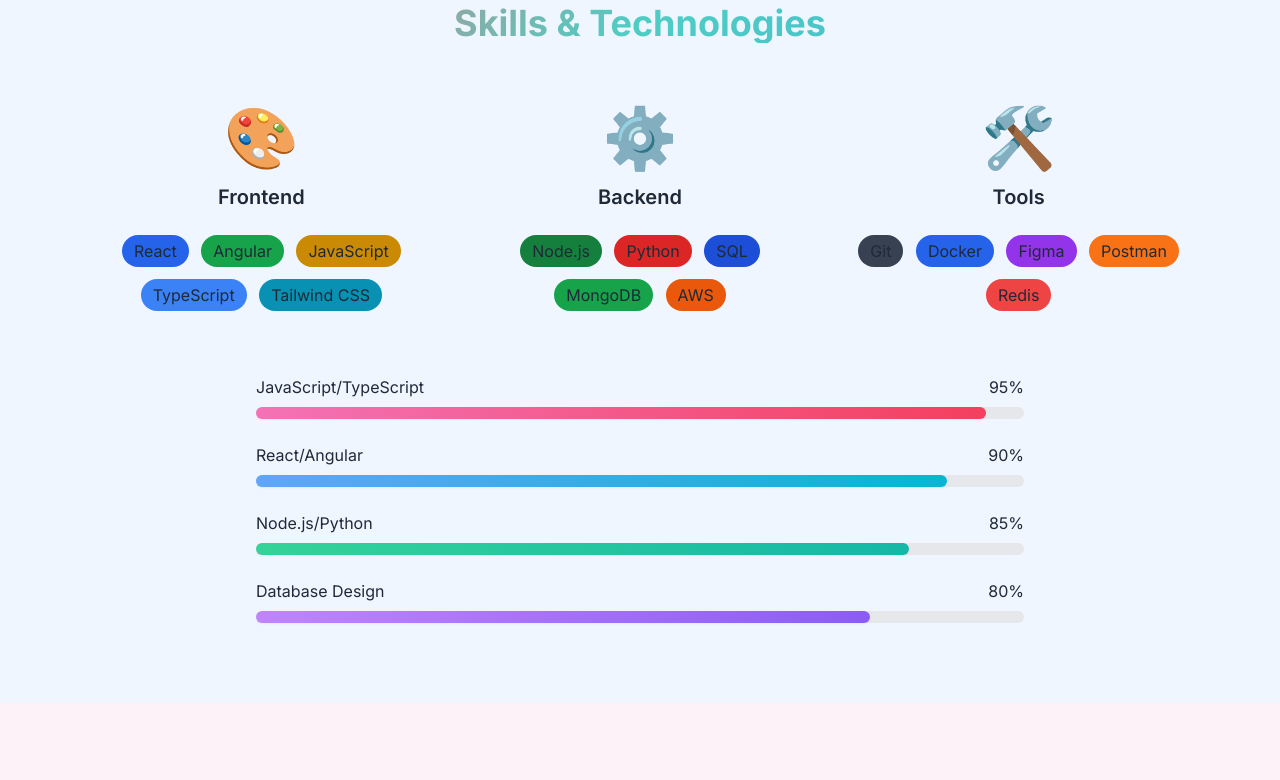
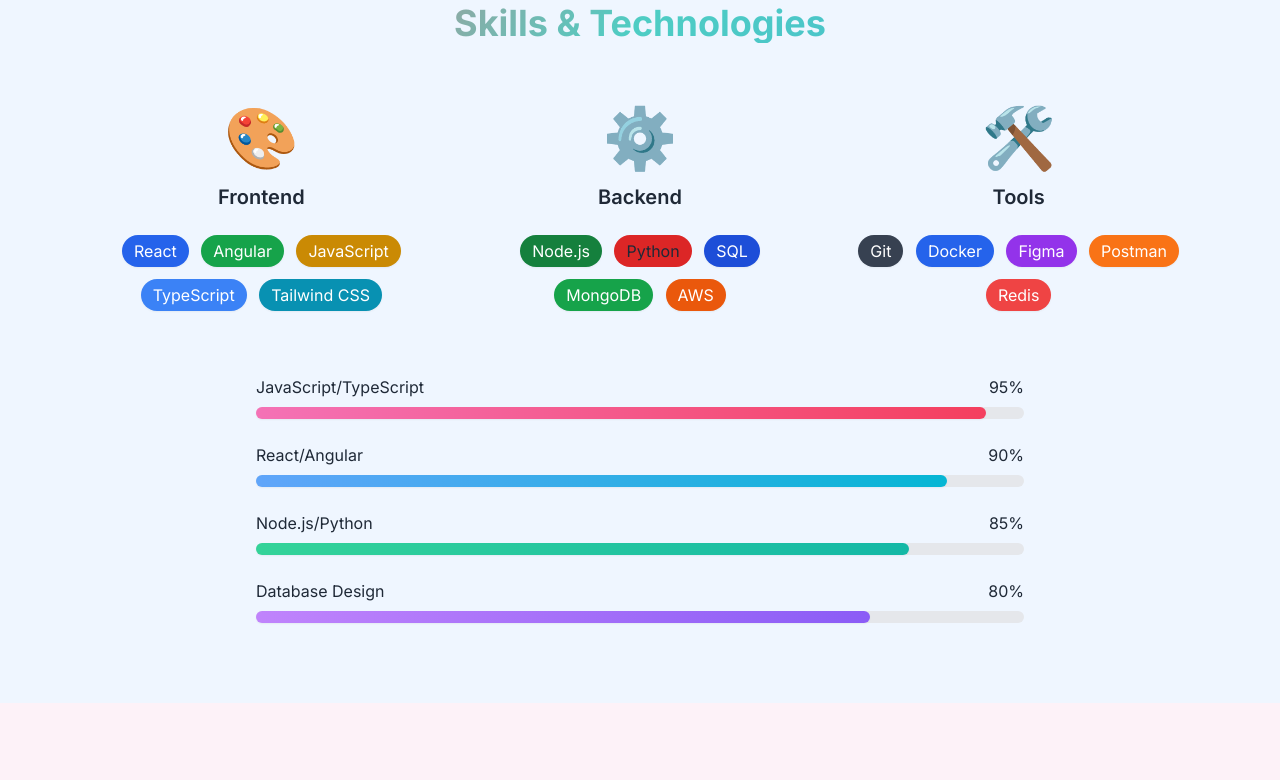
Before and after one commit to sriniva5/sriniva5.github.io, a plain HTML site: page index.html in a window 1280 px wide. Shown: the part 1461-2241 px from the top of the page. Drawn offline with nearby package versions, Linux system fonts and the light colour scheme.

Commit message:
Update index.html

```diff
--- a/index.html
+++ b/index.html
@@ -69,8 +69,9 @@
 <body class="bg-gray-50 text-gray-800 overflow-x-hidden">
     <!-- Navigation -->
     <nav class="fixed top-0 w-full bg-white/90 backdrop-blur-sm z-50 border-b border-gray-200 shadow-sm">
-        <div class="flex justify-between items-center">
-            <div class="text-2xl font-bold gradient-text">Ananya Srinivasan</div>
+        <div class="max-w-6xl mx-auto px-6 py-4">
+            <div class="flex justify-between items-center">
+                <div class="text-2xl font-bold gradient-text">Ananya Srinivasan</div>
                 <div class="hidden md:flex space-x-8">
                     <a href="#home" class="text-gray-700 hover:text-pink-500 transition-colors">Home</a>
                     <a href="#about" class="text-gray-700 hover:text-pink-500 transition-colors">About</a>
@@ -154,11 +155,11 @@
                     <div class="text-6xl mb-4">🎨</div>
                     <h3 class="text-xl font-semibold mb-4">Frontend</h3>
                     <div class="space-y-2">
-                        <div class="tech-badge bg-blue-600 px-3 py-1 rounded-full inline-block m-1">React</div>
-                        <div class="tech-badge bg-green-600 px-3 py-1 rounded-full inline-block m-1">Angular</div>
-                        <div class="tech-badge bg-yellow-600 px-3 py-1 rounded-full inline-block m-1">JavaScript</div>
-                        <div class="tech-badge bg-blue-500 px-3 py-1 rounded-full inline-block m-1">TypeScript</div>
-                        <div class="tech-badge bg-cyan-600 px-3 py-1 rounded-full inline-block m-1">Tailwind CSS</div>
+                        <div class="tech-badge bg-blue-600 text-white px-3 py-1 rounded-full inline-block m-1 shadow-sm">React</div>
+                        <div class="tech-badge bg-green-600 text-white px-3 py-1 rounded-full inline-block m-1 shadow-sm">Angular</div>
+                        <div class="tech-badge bg-yellow-600 text-white px-3 py-1 rounded-full inline-block m-1 shadow-sm">JavaScript</div>
+                        <div class="tech-badge bg-blue-500 text-white px-3 py-1 rounded-full inline-block m-1 shadow-sm">TypeScript</div>
+                        <div class="tech-badge bg-cyan-600 text-white px-3 py-1 rounded-full inline-block m-1 shadow-sm">Tailwind CSS</div>
                     </div>
                 </div>
 
@@ -166,11 +167,11 @@
                     <div class="text-6xl mb-4">⚙️</div>
                     <h3 class="text-xl font-semibold mb-4">Backend</h3>
                     <div class="space-y-2">
-                        <div class="tech-badge bg-green-700 px-3 py-1 rounded-full inline-block m-1">Node.js</div>
+                        <div class="tech-badge bg-green-700 text-white px-3 py-1 rounded-full inline-block m-1 shadow-sm">Node.js</div>
                         <div class="tech-badge bg-red-600 px-3 py-1 rounded-full inline-block m-1">Python</div>
-                        <div class="tech-badge bg-blue-700 px-3 py-1 rounded-full inline-block m-1">SQL</div>
-                        <div class="tech-badge bg-green-600 px-3 py-1 rounded-full inline-block m-1">MongoDB</div>
-                        <div class="tech-badge bg-orange-600 px-3 py-1 rounded-full inline-block m-1">AWS</div>
+                        <div class="tech-badge bg-blue-700 text-white px-3 py-1 rounded-full inline-block m-1 shadow-sm">SQL</div>
+                        <div class="tech-badge bg-green-600 text-white px-3 py-1 rounded-full inline-block m-1 shadow-sm">MongoDB</div>
+                        <div class="tech-badge bg-orange-600 text-white px-3 py-1 rounded-full inline-block m-1 shadow-sm">AWS</div>
                     </div>
                 </div>
 
@@ -178,11 +179,11 @@
                     <div class="text-6xl mb-4">🛠️</div>
                     <h3 class="text-xl font-semibold mb-4">Tools</h3>
                     <div class="space-y-2">
-                        <div class="tech-badge bg-gray-700 px-3 py-1 rounded-full inline-block m-1">Git</div>
-                        <div class="tech-badge bg-blue-600 px-3 py-1 rounded-full inline-block m-1">Docker</div>
-                        <div class="tech-badge bg-purple-600 px-3 py-1 rounded-full inline-block m-1">Figma</div>
-                        <div class="tech-badge bg-orange-500 px-3 py-1 rounded-full inline-block m-1">Postman</div>
-                        <div class="tech-badge bg-red-500 px-3 py-1 rounded-full inline-block m-1">Redis</div>
+                        <div class="tech-badge bg-gray-700 text-white px-3 py-1 rounded-full inline-block m-1 shadow-sm">Git</div>
+                        <div class="tech-badge bg-blue-600 text-white px-3 py-1 rounded-full inline-block m-1 shadow-sm">Docker</div>
+                        <div class="tech-badge bg-purple-600 text-white px-3 py-1 rounded-full inline-block m-1 shadow-sm">Figma</div>
+                        <div class="tech-badge bg-orange-500 text-white px-3 py-1 rounded-full inline-block m-1 shadow-sm">Postman</div>
+                        <div class="tech-badge bg-red-500 text-white px-3 py-1 rounded-full inline-block m-1 shadow-sm">Redis</div>
                     </div>
                 </div>
             </div>
```
